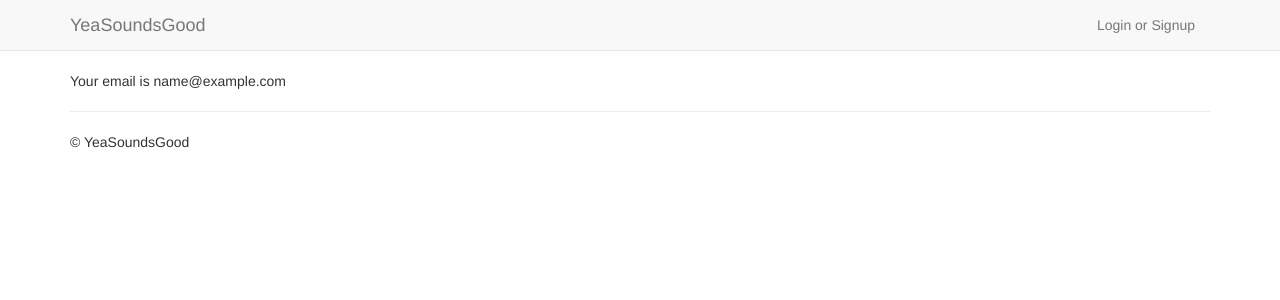
After one commit to Hethre/YeaSoundsGood, a Flask app: template templates/profile.html in a window 1280 px wide. The commit adds this page. Shown: the top 300 px of the page. Run offline with Flask 2, Linux system fonts and the light colour scheme; the template is opened without the code that fills it: most values are stand-ins (such as "Sample title", 1, 10 or a date in 2020); some libraries are stand-ins or nearby versions.

Commit message:
Adding profile page if GET, user creation to come when using POST

```diff
--- a/app.py
+++ b/app.py
@@ -26,8 +26,12 @@ db = MongoEngine(app)
 @app.route("/profile", methods=["GET", "POST"])
 def profile():
     if request.method == "POST":
-      print("got post")
-      return render_template('404.html')
+        if request.form["submit"] == "Create":
+            email = request.form["email"]
+            return render_template("profile.html", email=email)
+        elif request.form["submit"] == "Login":
+            email = request.form["email"]
+            return render_template("profile.html", email=email)
     else:
       return render_template('index.html')
 
--- a/templates/index.html
+++ b/templates/index.html
@@ -2,7 +2,7 @@
 {% block title %} - Home{% endblock %}
 {% block content %}
 {% if not session.logged_in %}
-     <form action="/profile">
+     <form action="/profile" method="POST">
            <p>Add your voice to the community!</p>
           <input type="text" name="email"/>
           <input type="submit" name="submit" value="Create"/>
--- /dev/null
+++ b/templates/profile.html
@@ -0,0 +1,5 @@
+{% extends "base.html" %}
+{% block title %} - Home{% endblock %}
+{% block content %}
+<p>Your email is {{ email }}</p>
+{% endblock %}
```
